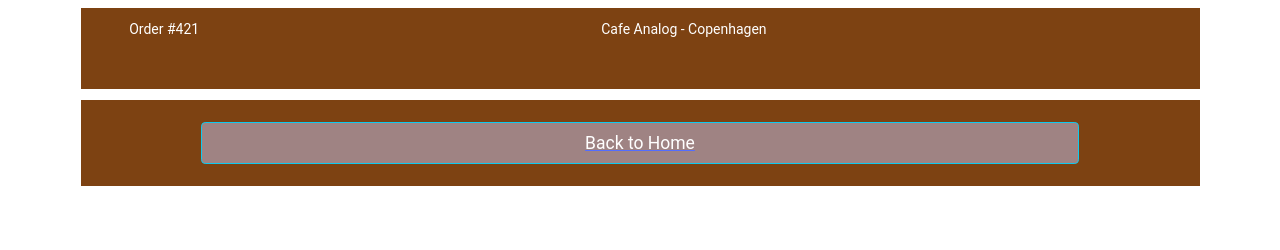
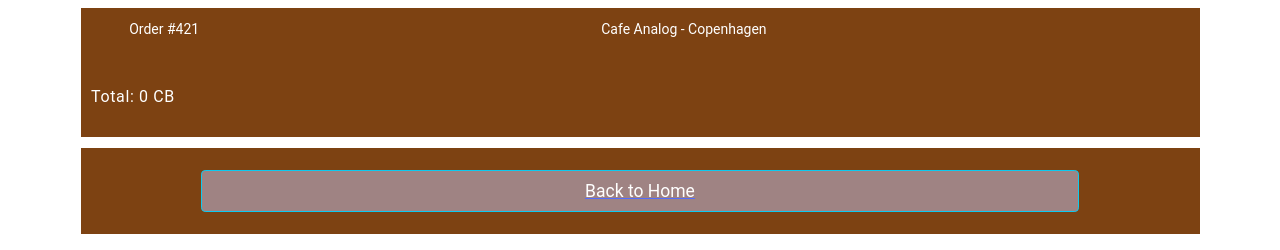
Before and after one commit to Megabd/CafeAnalog2, a website built with webpack: page public/Receipt.html in a window 1280 px wide. Shown: the part 550-800 px from the top of the page. Built offline with nearby package versions, Linux system fonts and the light colour scheme; some packages are replaced by stand-ins of ours; no server answers.

Commit message:
Add Basket and receipt

```diff
--- a/public/scripts/ShoppingCart.js
+++ b/public/scripts/ShoppingCart.js
@@ -32,6 +32,10 @@
         let cell = trow.insertCell();
         cell.textContent = row["name"]+" "+row["price"];
     }
+    let total = document.createElement("h6");
+    total.classList.add("mb-0");
+    total.textContent = "Total: " + getTotal() + " CB";
+    table.appendChild(total);
 //append the compiled table to the DOM
     document.getElementById("receipt").appendChild(table);
     sessionStorage.setItem('basket', JSON.stringify([]));
@@ -103,6 +107,10 @@
 
         container.appendChild(productcard);
     }
+    let total = document.createElement("h6");
+    total.classList.add("mb-0");
+    total.textContent = "Total: " + getTotal() + " CB";
+    container.appendChild(total);
 
     document.getElementById("basket").appendChild(container);
 }
--- a/public/styles/style.css
+++ b/public/styles/style.css
@@ -116,6 +116,10 @@
 #receipt td{
    color: white;
     margin-left: 2em;
+}
+
+#receipt h6{
+    color: white;
 }
 
 .menuBar {
```
